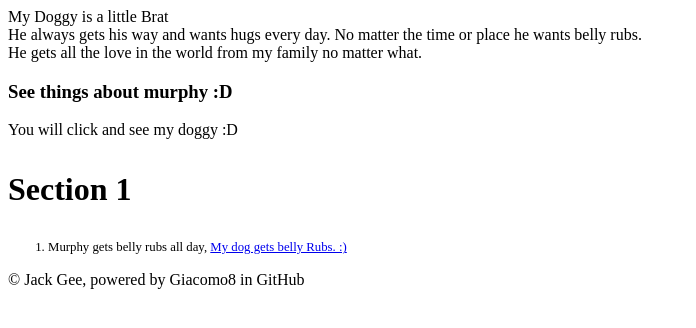
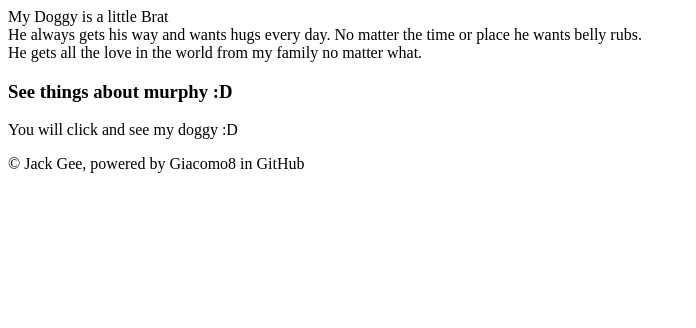
Before and after one commit to Giacomo15/All-About-My-Dog-github.io, a plain HTML site: page childPages/Belly Rubs.html in a window 1280 px wide. Shown: the whole page, without its empty margins (0-696 px from the left). Drawn offline with Linux system fonts and the light colour scheme.

Commit message:
Update Belly Rubs.html

```diff
--- a/childPages/Belly Rubs.html
+++ b/childPages/Belly Rubs.html
@@ -19,12 +19,7 @@
     </article></section>
     <nav><h3>See things about murphy :D</h3></nav>
   <aside><p>You will click and see my doggy :D</p></aside>
-  <section> <h3 style="font-size:2.5vw">Section 1</h3>
-    <article>
-      <ol>
-      <li style="font-size:1vw"> Murphy gets belly rubs all day, <a href="childPages\Meta Data Example.html" target="_blank">My dog gets belly Rubs. :)</a>
-    </article>
-  </section>
+
   </body>
   <footer>
     <p>&copy Jack Gee, powered by Giacomo8 in GitHub</p>
```
